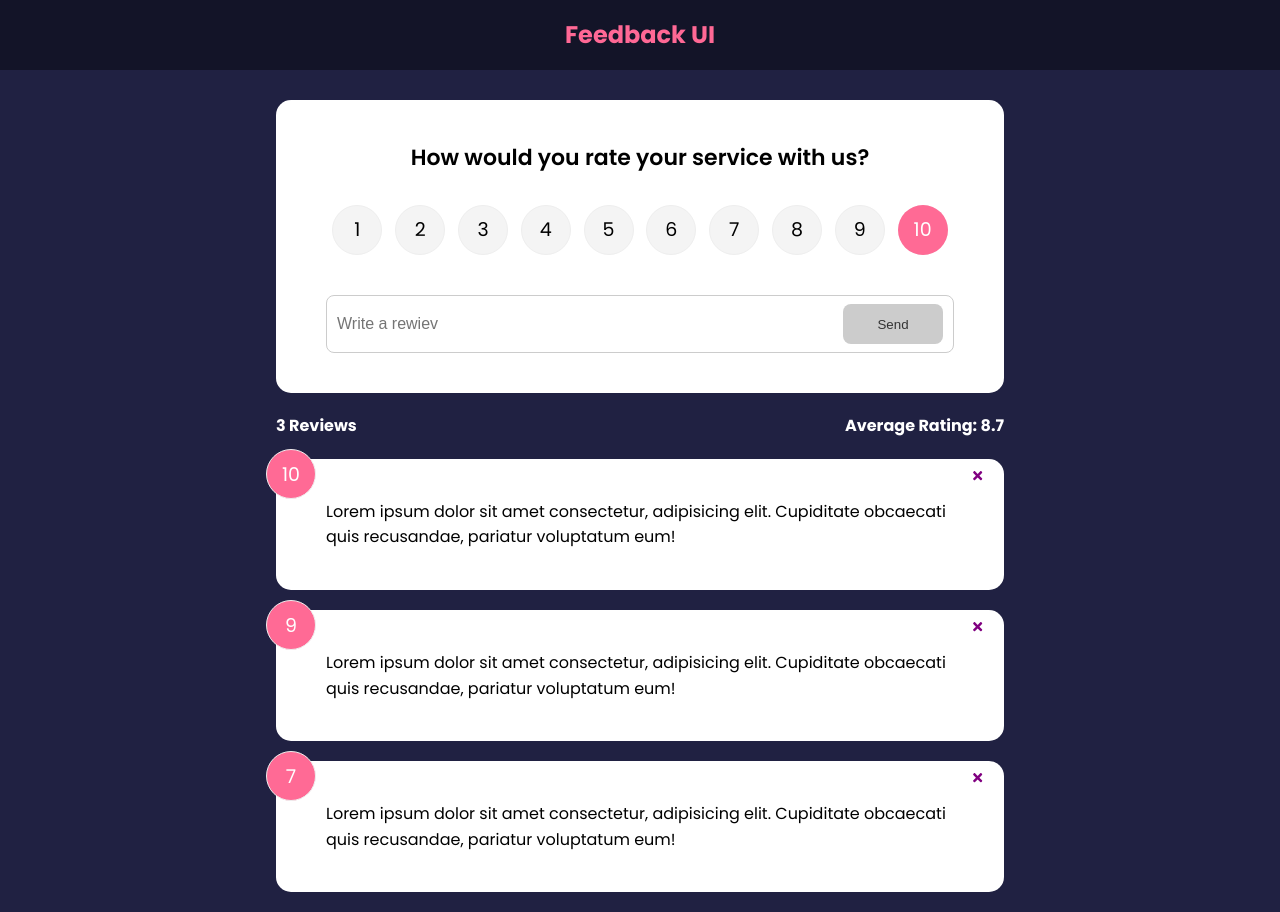
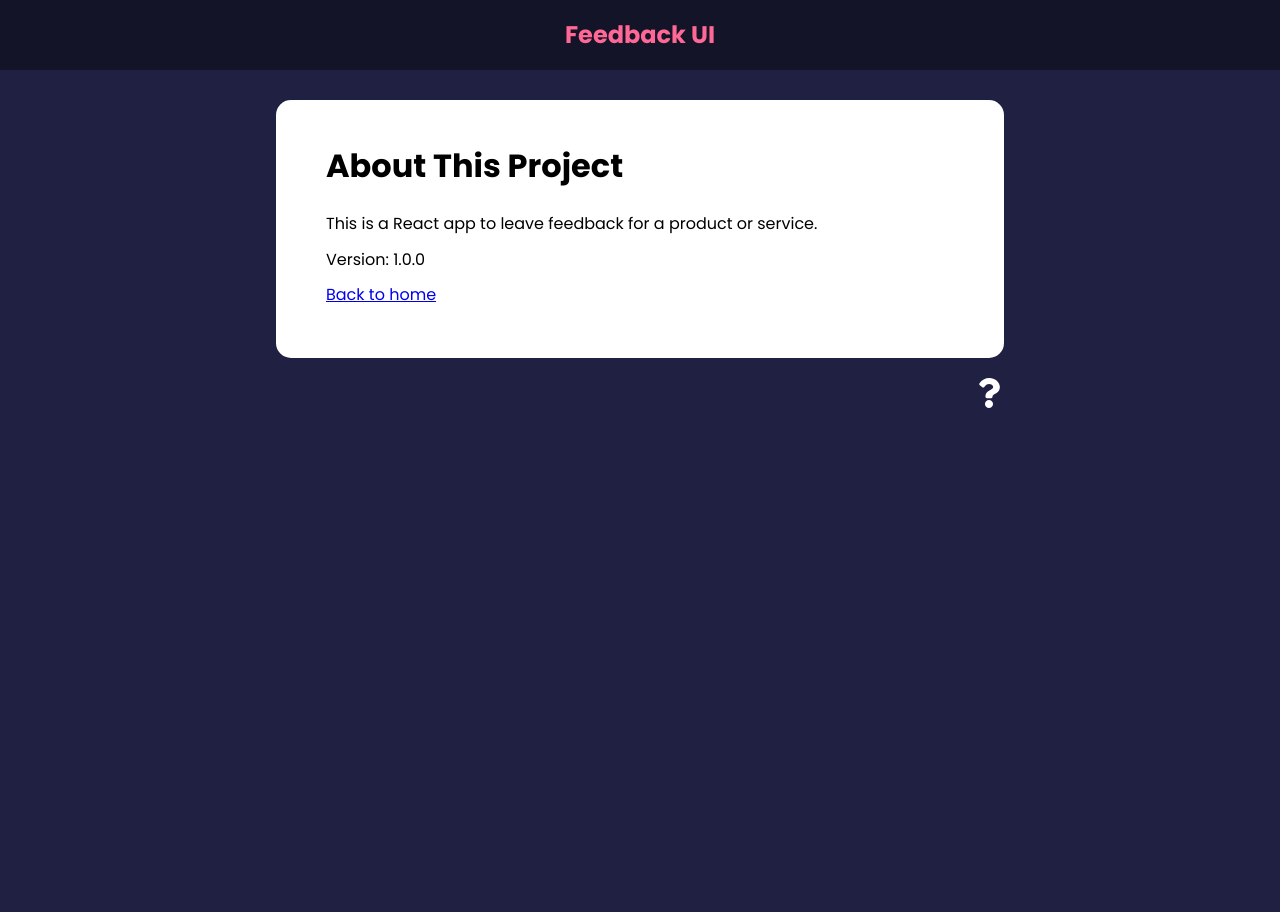
Before and after one commit to marinladovic/feedback_ui_react, a React (Create React App) app: page /about in a window 1280 px wide. After the commit the page ends 800 px from the top, so only its background shows below. Built offline with nearby package versions, Linux system fonts and the light colour scheme.

Commit message:
react router and about page

```diff
--- a/src/App.js
+++ b/src/App.js
@@ -1,10 +1,13 @@
 import { v4 as uuidv4 } from 'uuid';
+import { BrowserRouter as Router, Route, Routes } from 'react-router-dom';
 import { useState } from 'react';
 import Header from './components/Header';
 import FeedbackList from './components/FeedbackList';
 import FeedbackData from './data/FeedbackData';
 import FeedbackStats from './components/FeedbackStats';
 import FeedbackForm from './components/FeedbackForm';
+import AboutPage from './pages/AboutPage';
+import AboutIconLink from './components/AboutIconLink';
 
 function App() {
   const [feedback, setFeedback] = useState(FeedbackData);
@@ -21,14 +24,29 @@
   };
 
   return (
-    <>
+    <Router>
       <Header />
       <div className="container">
-        <FeedbackForm handleAdd={addFeedback} />
-        <FeedbackStats feedback={feedback} />
-        <FeedbackList feedback={feedback} handleDelete={deleteFeedback} />
+        <Routes>
+          <Route
+            exact
+            path="/"
+            element={
+              <>
+                <FeedbackForm handleAdd={addFeedback} />
+                <FeedbackStats feedback={feedback} />
+                <FeedbackList
+                  feedback={feedback}
+                  handleDelete={deleteFeedback}
+                />
+              </>
+            }
+          ></Route>
+          <Route path="/about" element={<AboutPage />} />
+        </Routes>
+        <AboutIconLink />
       </div>
-    </>
+    </Router>
   );
 }
 
--- /dev/null
+++ b/src/components/AboutIconLink.jsx
@@ -0,0 +1,20 @@
+import { FaQuestion } from 'react-icons/fa';
+import { Link } from 'react-router-dom';
+
+function AboutIconLink() {
+  return (
+    <div className="about-link">
+      <Link
+        to={{
+          pathname: '/about',
+          // search: '?sort=name',
+          // hash: '#hello',
+        }}
+      >
+        <FaQuestion size={30} />
+      </Link>
+    </div>
+  );
+}
+
+export default AboutIconLink;
--- a/src/components/FeedbackForm.jsx
+++ b/src/components/FeedbackForm.jsx
@@ -45,7 +45,7 @@
           <input
             onChange={handleTextChange}
             type="text"
-            placeholder="Write a rewiev"
+            placeholder="Write a review"
             value={text}
           />
           <Button type="submit" isDisabled={btnDisabled}>
--- a/src/components/Header.jsx
+++ b/src/components/Header.jsx
@@ -1,4 +1,5 @@
 import PropTypes from 'prop-types';
+import { Link } from 'react-router-dom';
 
 function Header({ text, bgColor, textColor }) {
   const headerStyle = { backgroundColor: bgColor, color: textColor };
--- /dev/null
+++ b/src/pages/AboutPage.jsx
@@ -0,0 +1,19 @@
+import Card from '../components/shared/Card';
+import { Link } from 'react-router-dom';
+
+function AboutPage() {
+  return (
+    <Card>
+      <div className="about">
+        <h1>About This Project</h1>
+        <p>This is a React app to leave feedback for a product or service.</p>
+        <p>Version: 1.0.0</p>
+        <p>
+          <Link to="/">Back to home</Link>
+        </p>
+      </div>
+    </Card>
+  );
+}
+
+export default AboutPage;
```
